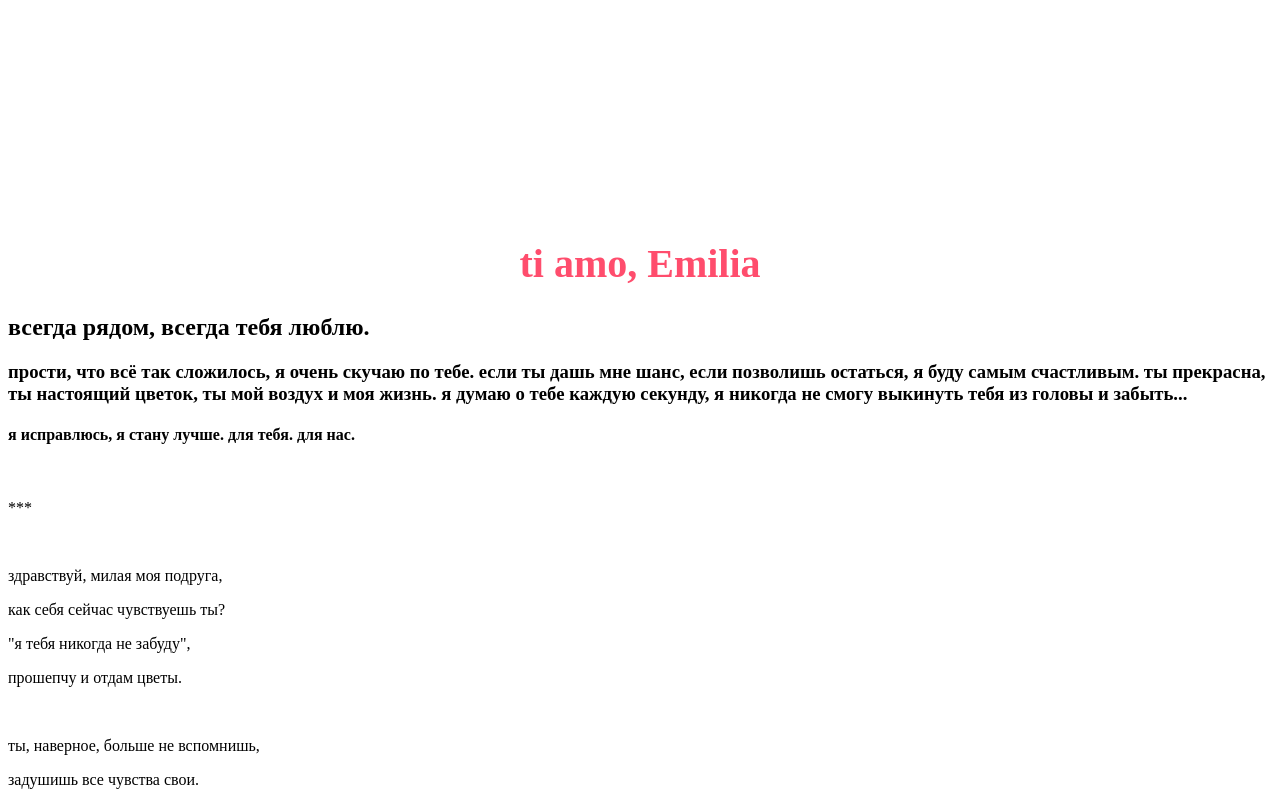
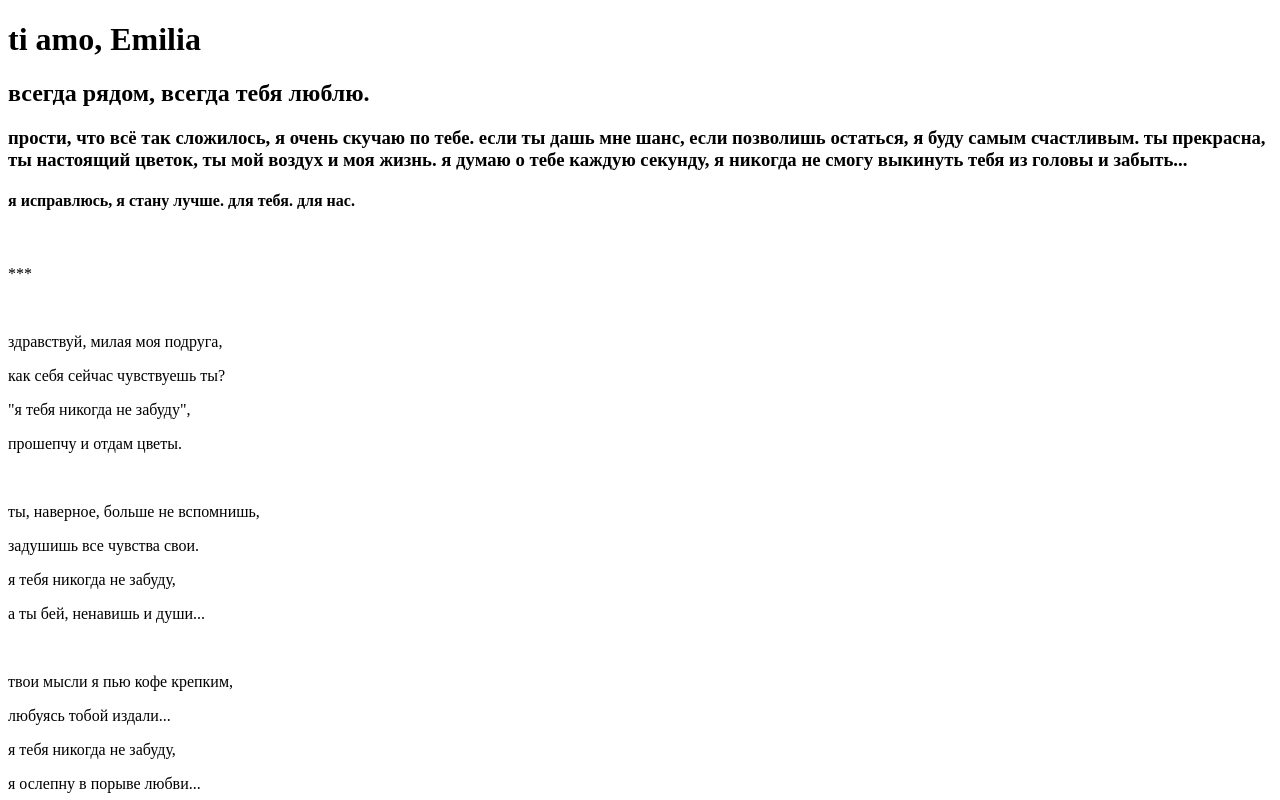
Before and after one commit to nav777bl73/for-u, a plain HTML site: page index.html in a window 1280 px wide. Shown: the top 800 px of the page. Drawn offline with Linux system fonts and the light colour scheme.

Commit message:
update index.html

```diff
--- a/index.html
+++ b/index.html
@@ -6,7 +6,7 @@
     <title>️  la reina de mi corazón</title>
 </head>
 <body>
-    <h1 style="color: #ff4d6d; font-size: 40px; text-align: center; margin-top: 30vh;">
+    <h1>
         ti amo, Emilia
     </h1>
     <h2>  всегда рядом, всегда тебя люблю. </h2>
```
